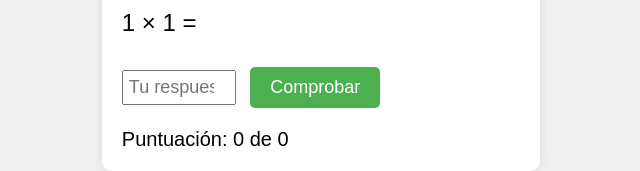
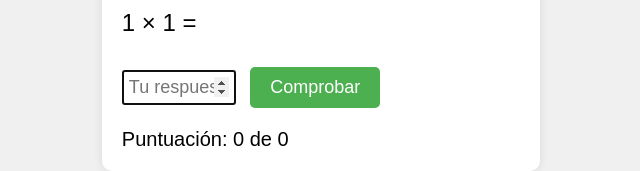
Before and after one commit to ebeneezer-goldenhair/juego-de-multiplicaciones, a plain HTML site: page index.html in a window 1280 px wide. Shown: the part 167-338 px from the top of the page, without its empty margins (319-959 px from the left). Drawn offline with Linux system fonts and the light colour scheme.

Commit message:
Focus input

```diff
--- a/index.html
+++ b/index.html
@@ -206,6 +206,7 @@
             document.getElementById('respuesta').value = '';
             document.getElementById('resultado').textContent = '';
             iniciarTemporizador();
+            document.getElementById('respuesta').focus();
         }
 
         function verificarRespuesta() {
```
